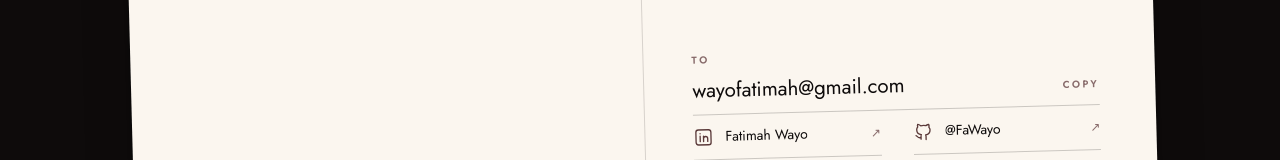
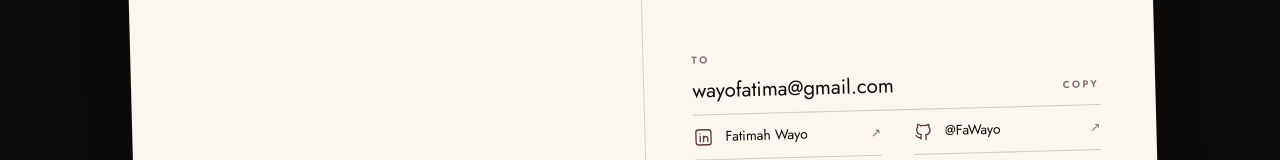
Before and after one commit to FaWayo/Portfolio, a React app: page / in a window 1280 px wide. Shown: the part 9180-9340 px from the top of the page. Built offline with nearby package versions, Linux system fonts and the light colour scheme; a web font is replaced by a local one.

Commit message:
Fix the contact email

```diff
--- a/src/rooms/Talk.tsx
+++ b/src/rooms/Talk.tsx
@@ -5,7 +5,7 @@ import PillLink from '@/primitives/PillLink';
 import Reveal from '@/primitives/Reveal';
 
 /** From her CV (2026-10-04). The phone number is left off on purpose. */
-const EMAIL = 'wayofatimah@gmail.com';
+const EMAIL = 'wayofatima@gmail.com';
 type Network = 'linkedin' | 'github' | 'instagram' | 'x' | 'snapchat';
 
 /**
```
Also changed, not shown: 4 other files (tests, documents, lock files or other folders).
